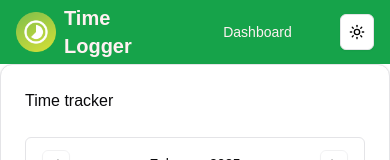
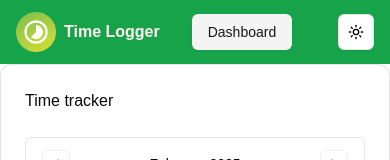
Before and after one commit to MirekNguyen/time-tracker, a Next.js app: page / in a window 390 px wide. Shown: the top 160 px of the page. Built offline with nearby package versions, Linux system fonts and the light colour scheme; no server answers; the database is empty.

Commit message:
feat: navbar styling

```diff
--- a/src/components/Navbar.tsx
+++ b/src/components/Navbar.tsx
@@ -1,23 +1,29 @@
+"use client";
 import Link from "next/link";
 import { Button } from "./ui/button";
-import Image from 'next/image'
+import Image from "next/image";
 import { ModeToggle } from "./ModeToggle";
+import { usePathname } from "next/navigation";
 
 export const Navbar = () => {
+  const pathname = usePathname();
   return (
     <nav className="bg-primary text-primary-foreground top-0 sticky flex flex-nowrap z-10">
       <div className="container mx-auto px-4">
-        <div className="flex items-center h-16 gap-8">
-          <div className="gap-2">
-            <Link href="/" className="text-xl font-bold flex flex-row justify-center items-center gap-2">
-              <Image src='/logo.png' alt="icon" width={40} height={40} />
+        <div className="flex items-center h-16 justify-between">
+          <div className="flex items-center gap-8">
+            <Link
+              href="/"
+              className="md:text-xl font-bold flex flex-row justify-center items-center gap-2"
+            >
+              <Image src="/logo.png" alt="icon" width={40} height={40} />
               Time Logger
             </Link>
-          </div>
-          <div className="flex">
-            <Button variant="ghost">
-              <Link href="/">Dashboard</Link>
-            </Button>
+            <div className="flex gap-6">
+              <Button variant={pathname === "/" ? "secondary" : "ghost"}>
+                <Link href="/">Dashboard</Link>
+              </Button>
+            </div>
           </div>
           <ModeToggle />
         </div>
```
